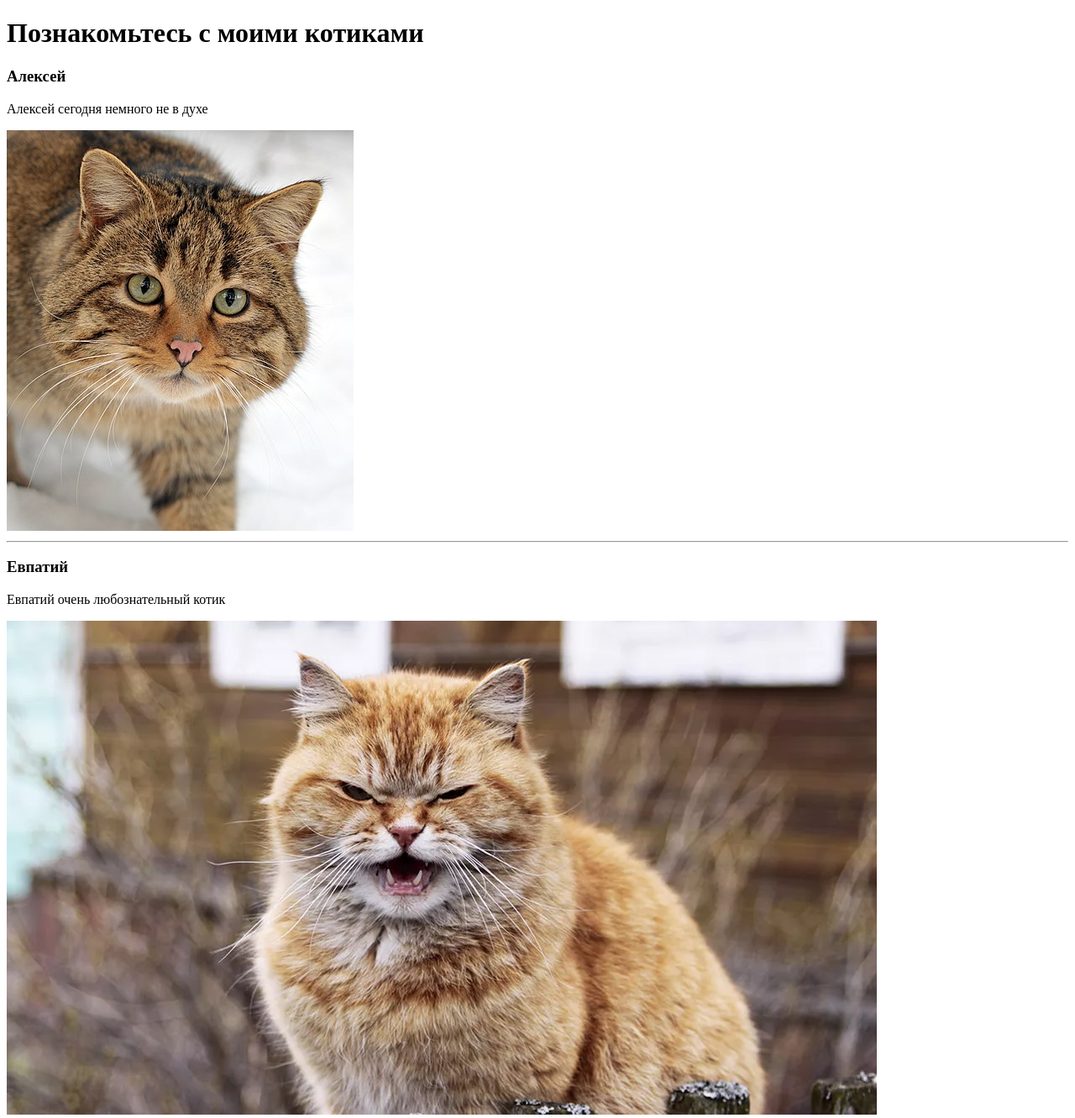
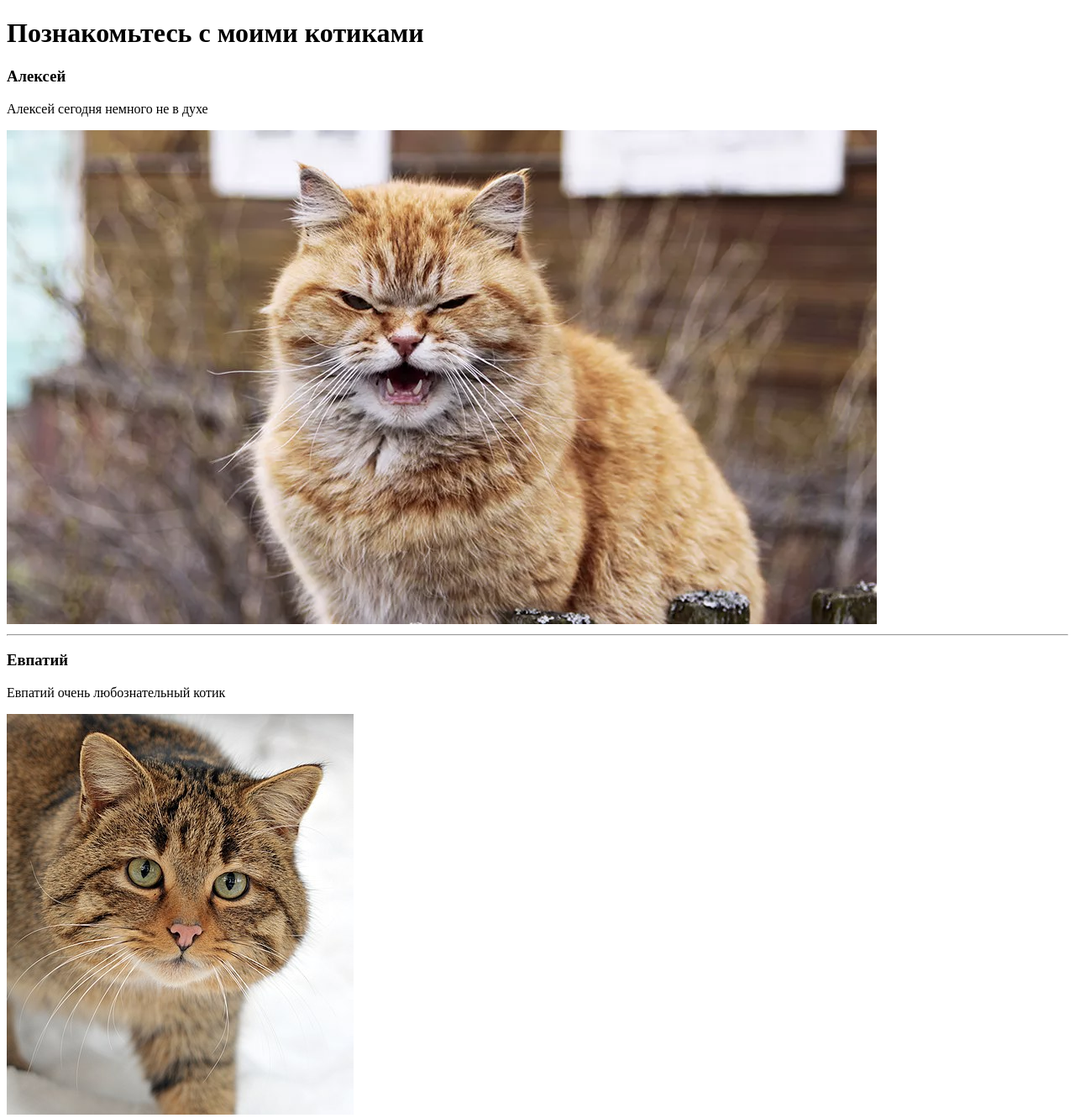
Before and after one commit to akfy/firs-project, a plain HTML site: page folder/inner/index.html in a window 1280 px wide. Shown: the whole page at 84% size. Drawn offline with Linux system fonts and the light colour scheme.

Commit message:
Update index.html

```diff
--- a/folder/inner/index.html
+++ b/folder/inner/index.html
@@ -8,11 +8,11 @@
     <h1>Познакомьтесь с моими котиками</h1>
     <h3>Алексей</h3>
     <p>Алексей сегодня немного не в духе</p>
-    <img src="https://akfy.github.io/firs-project/img/img2.jpg" alt="Картиночка с котиком">
+    <img src="https://akfy.github.io/firs-project/img/img1.jpg" alt="Картиночка с котиком">
 
     <hr>
     <h3>Евпатий</h3>
     <p>Евпатий очень любознательный котик</p>
-    <img src="../../img/img1.jpg" alt="Еще одна картиночка с котиком">
+    <img src="../../img/img2.jpg" alt="Еще одна картиночка с котиком">
 </body>
 </html>
```
